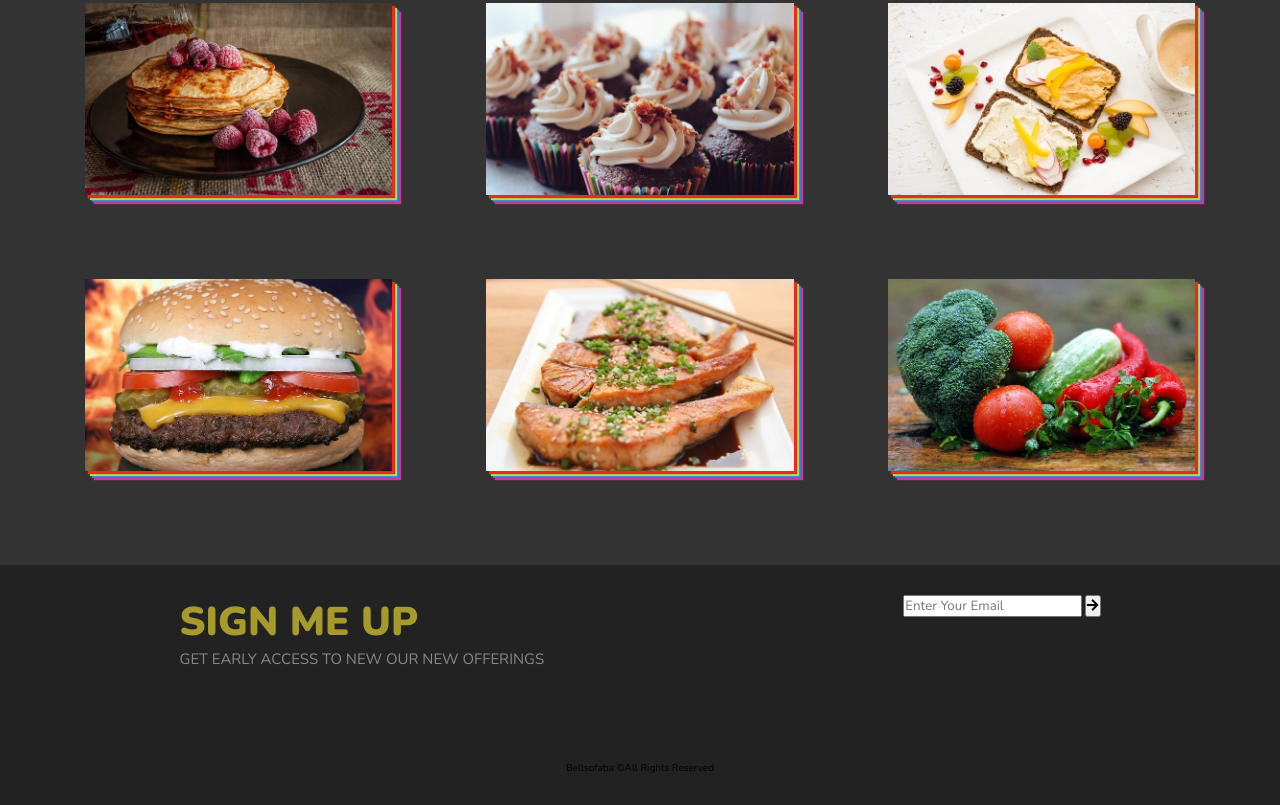
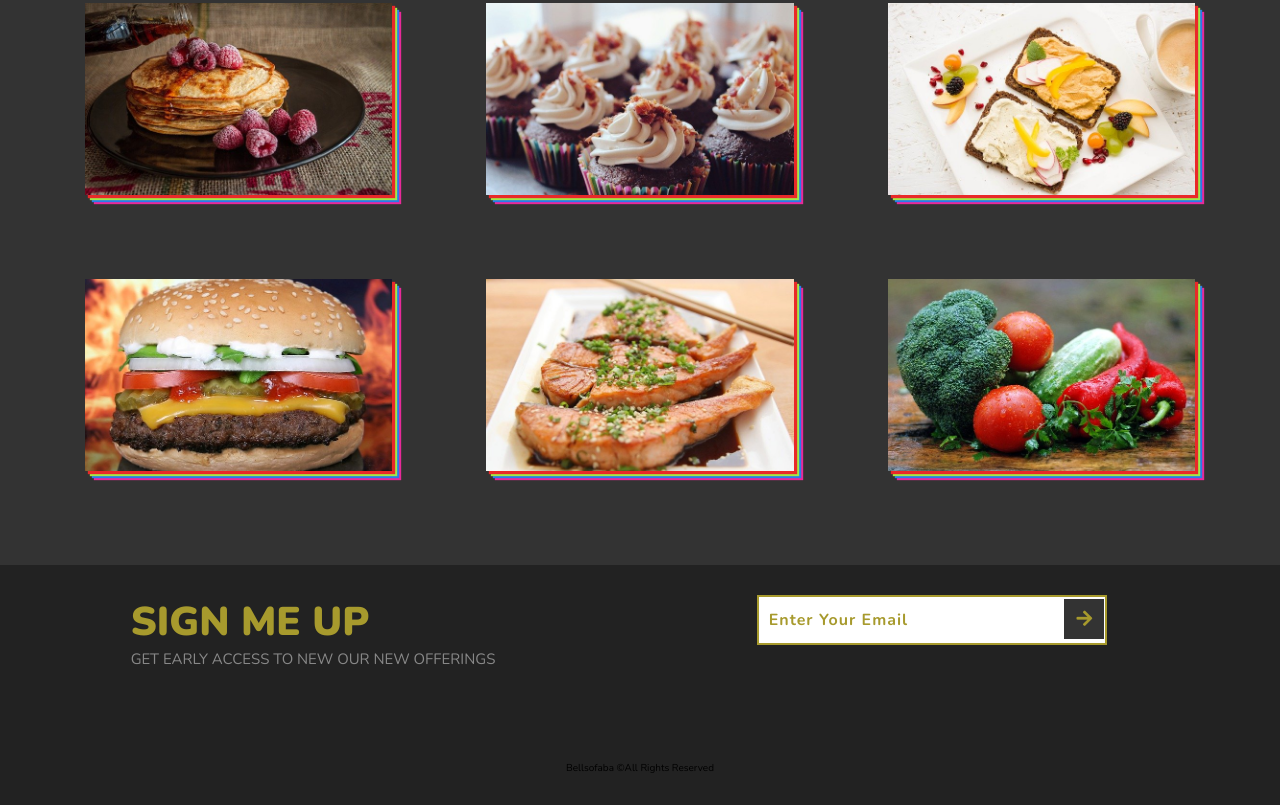
Before and after one commit to bellsofaba/htmlCssJs_Catalogue, a plain HTML site: page Munchies/index.html in a window 1280 px wide. Shown: the part 1950-2755 px from the top of the page. Drawn offline with nearby package versions, Linux system fonts and the light colour scheme.

Commit message:
Munchies

```diff
--- a/Munchies/style.css
+++ b/Munchies/style.css
@@ -266,6 +266,7 @@ html {
   background-color: #222;
   display: flex;
   justify-content: space-around;
+  align-items: flex-start;
   padding: 3rem 0;
   position: relative;
 }
@@ -285,9 +286,40 @@ html {
   color: #888;
 }
 
+.signup-form {
+  display: flex;
+  align-items: center;
+}
+
+.signup-form-input {
+  width: 35rem;
+  height: 5rem;
+  padding: 1rem;
+  border: 0.2rem solid #a79a2d;
+  font-size: 1.6rem;
+  font-weight: 700;
+  letter-spacing: .1rem;
+  color: #a79a2d;
+}
+
+.signup-form-input::placeholder {
+  color: #a79a2d;
+}
+
+.signup-form-btn {
+  position: relative;
+  left: -4.5rem;
+  width: 4rem;
+  height: 4rem;
+  background-color: #333;
+  color: #a79a2d;
+  border: none;
+  font-size: 1.8rem;
+  cursor: pointer;
+}
+
 .copyright {
   position: absolute;
   bottom: 3rem;
-
 }
 /* End of Sectioin-4 */
```
